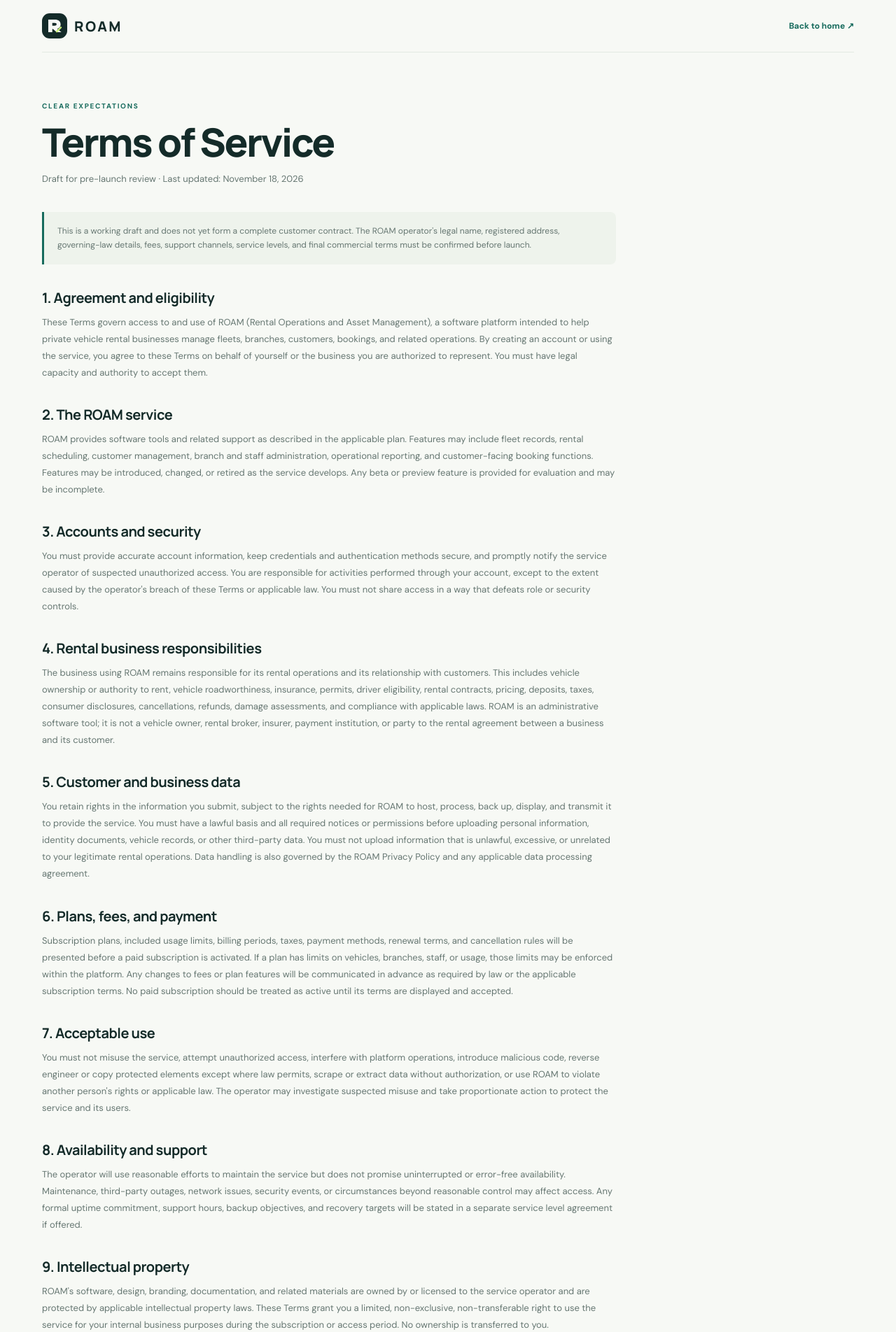
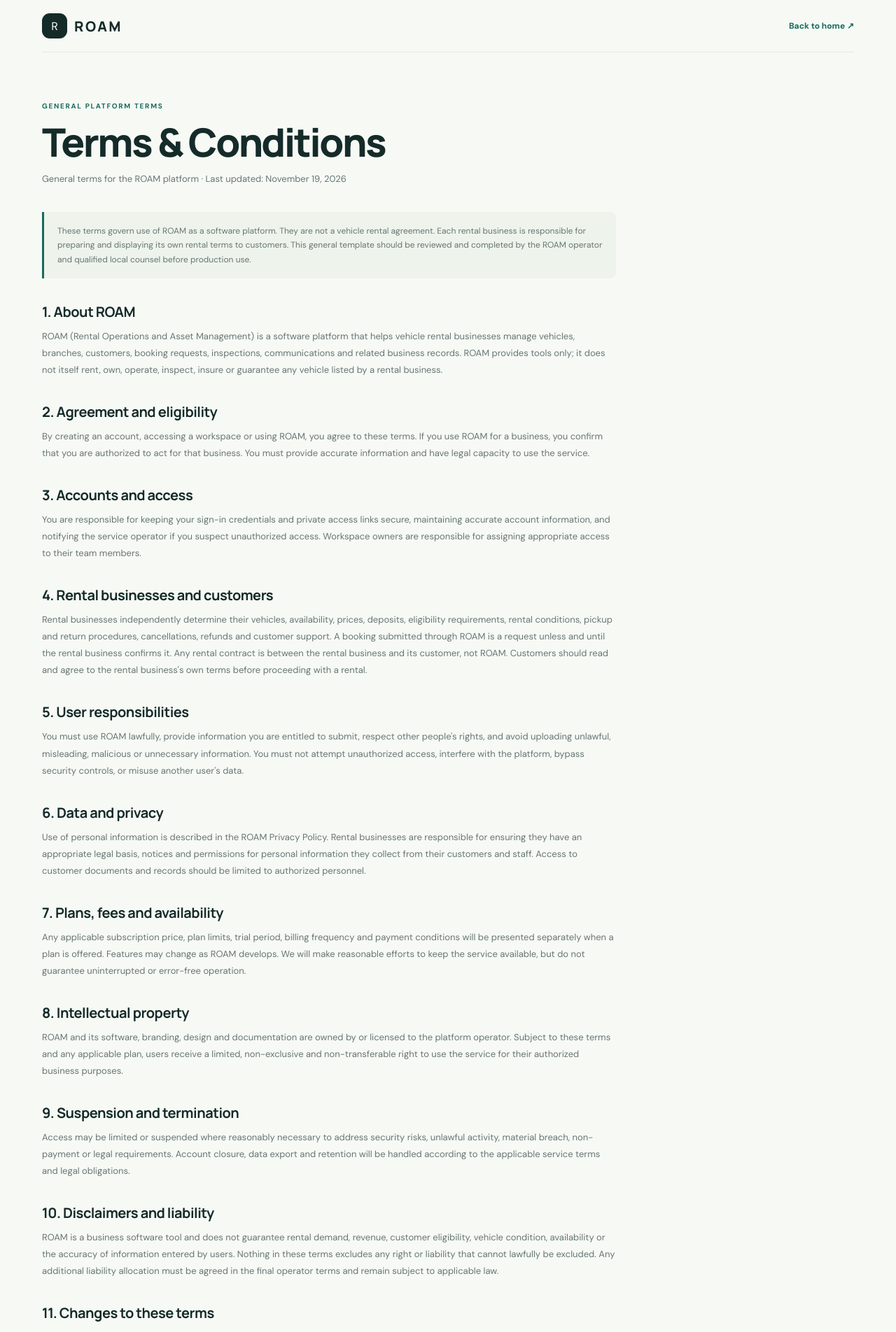
Before and after one commit to engrken/roam, a Next.js app: page /terms in a window 1280 px wide. Shown: the top 1904 px of the page at 70% size. Built offline with nearby package versions, Linux system fonts and the light colour scheme.

Commit message:
docs: clarify general ROAM platform terms

```diff
--- a/src/app/terms/page.tsx
+++ b/src/app/terms/page.tsx
@@ -1,22 +1,31 @@
 import type { Metadata } from "next";
 import Link from "next/link";
-export const metadata: Metadata = { title: "Terms of Service", description: "Terms for using the ROAM rental operations platform." };
+
+export const metadata: Metadata = {
+  title: "Terms & Conditions | ROAM",
+  description: "General terms for using the ROAM rental management platform.",
+};
+
 export default function TermsPage() {
-return <main className="legal-page"><div className="container"><header className="legal-nav"><Link className="brand" href="/"><span className="brand-symbol"><svg viewBox="0 0 40 40"><path d="M8 32V8h12.3c7.1 0 11.2 3.5 11.2 9.2 0 4.2-2.4 7.1-6.6 8.3L33 32h-9l-6.9-6.1h-1.5V32H8Zm7.6-12.4h4.5c2.4 0 3.7-.9 3.7-2.6s-1.3-2.6-3.7-2.6h-4.5v5.2Z" fill="currentColor"/><path d="m24 31 8-8" stroke="#c8f078" strokeWidth="3.2" strokeLinecap="round"/></svg></span><span className="brand-word">ROAM</span></Link><Link href="/">Back to home ↗</Link></header>
-<article className="legal-content"><div className="eyebrow">CLEAR EXPECTATIONS</div><h1>Terms of Service</h1><p className="legal-updated">Draft for pre-launch review · Last updated: November 18, 2026</p>
-<div className="legal-notice">This is a working draft and does not yet form a complete customer contract. The ROAM operator&apos;s legal name, registered address, governing-law details, fees, support channels, service levels, and final commercial terms must be confirmed before launch.</div>
-<h2>1. Agreement and eligibility</h2><p>These Terms govern access to and use of ROAM (Rental Operations and Asset Management), a software platform intended to help private vehicle rental businesses manage fleets, branches, customers, bookings, and related operations. By creating an account or using the service, you agree to these Terms on behalf of yourself or the business you are authorized to represent. You must have legal capacity and authority to accept them.</p>
-<h2>2. The ROAM service</h2><p>ROAM provides software tools and related support as described in the applicable plan. Features may include fleet records, rental scheduling, customer management, branch and staff administration, operational reporting, and customer-facing booking functions. Features may be introduced, changed, or retired as the service develops. Any beta or preview feature is provided for evaluation and may be incomplete.</p>
-<h2>3. Accounts and security</h2><p>You must provide accurate account information, keep credentials and authentication methods secure, and promptly notify the service operator of suspected unauthorized access. You are responsible for activities performed through your account, except to the extent caused by the operator&apos;s breach of these Terms or applicable law. You must not share access in a way that defeats role or security controls.</p>
-<h2>4. Rental business responsibilities</h2><p>The business using ROAM remains responsible for its rental operations and its relationship with customers. This includes vehicle ownership or authority to rent, vehicle roadworthiness, insurance, permits, driver eligibility, rental contracts, pricing, deposits, taxes, consumer disclosures, cancellations, refunds, damage assessments, and compliance with applicable laws. ROAM is an administrative software tool; it is not a vehicle owner, rental broker, insurer, payment institution, or party to the rental agreement between a business and its customer.</p>
-<h2>5. Customer and business data</h2><p>You retain rights in the information you submit, subject to the rights needed for ROAM to host, process, back up, display, and transmit it to provide the service. You must have a lawful basis and all required notices or permissions before uploading personal information, identity documents, vehicle records, or other third-party data. You must not upload information that is unlawful, excessive, or unrelated to your legitimate rental operations. Data handling is also governed by the ROAM Privacy Policy and any applicable data processing agreement.</p>
-<h2>6. Plans, fees, and payment</h2><p>Subscription plans, included usage limits, billing periods, taxes, payment methods, renewal terms, and cancellation rules will be presented before a paid subscription is activated. If a plan has limits on vehicles, branches, staff, or usage, those limits may be enforced within the platform. Any changes to fees or plan features will be communicated in advance as required by law or the applicable subscription terms. No paid subscription should be treated as active until its terms are displayed and accepted.</p>
-<h2>7. Acceptable use</h2><p>You must not misuse the service, attempt unauthorized access, interfere with platform operations, introduce malicious code, reverse engineer or copy protected elements except where law permits, scrape or extract data without authorization, or use ROAM to violate another person&apos;s rights or applicable law. The operator may investigate suspected misuse and take proportionate action to protect the service and its users.</p>
-<h2>8. Availability and support</h2><p>The operator will use reasonable efforts to maintain the service but does not promise uninterrupted or error-free availability. Maintenance, third-party outages, network issues, security events, or circumstances beyond reasonable control may affect access. Any formal uptime commitment, support hours, backup objectives, and recovery targets will be stated in a separate service level agreement if offered.</p>
-<h2>9. Intellectual property</h2><p>ROAM&apos;s software, design, branding, documentation, and related materials are owned by or licensed to the service operator and are protected by applicable intellectual property laws. These Terms grant you a limited, non-exclusive, non-transferable right to use the service for your internal business purposes during the subscription or access period. No ownership is transferred to you.</p>
-<h2>10. Suspension and termination</h2><p>Access may be suspended or terminated for material breach, non-payment, unlawful use, security risks, or where required by law. Where reasonable and lawful, the operator will provide notice and an opportunity to address the issue. The final contract will specify account closure, export availability, data retention, and deletion procedures.</p>
-<h2>11. Disclaimers and liability</h2><p>To the extent permitted by law, ROAM is provided on an as-available basis and does not guarantee business results, booking volume, revenue, vehicle availability, or the accuracy of information entered by users. Nothing in these Terms excludes rights or liabilities that cannot lawfully be excluded. Any liability cap, exclusions, and allocation of risk must be finalized in the launch agreement and will be subject to applicable law.</p>
-<h2>12. Changes to these Terms</h2><p>The operator may update these Terms as the platform evolves. Material changes will be communicated through the service or another appropriate channel. Continued use after an effective date may constitute acceptance where permitted by law; otherwise, renewed consent will be requested when required.</p>
-<h2>13. Governing law and disputes</h2><p>These Terms are intended for a service initially developed for the Philippine market. The operator&apos;s legal identity, governing-law clause, venue, and dispute-resolution process must be confirmed and inserted before public launch. Nothing here limits mandatory consumer or other rights under applicable law.</p>
-<h2>14. Contact</h2><p>The service operator&apos;s registered name, business address, and support contact will be published before launch. Until then, this document should be treated as a draft, not a final offer or binding subscription agreement.</p><p><Link href="/">Return to ROAM home</Link></p></article></div></main>;
+  return <main className="legal-page"><div className="container">
+    <header className="legal-nav"><Link className="brand" href="/"><span className="brand-symbol">R</span><span className="brand-word">ROAM</span></Link><Link href="/">Back to home ↗</Link></header>
+    <article className="legal-content">
+      <div className="eyebrow">GENERAL PLATFORM TERMS</div><h1>Terms & Conditions</h1>
+      <p className="legal-updated">General terms for the ROAM platform · Last updated: November 19, 2026</p>
+      <div className="legal-notice">These terms govern use of ROAM as a software platform. They are not a vehicle rental agreement. Each rental business is responsible for preparing and displaying its own rental terms to customers. This general template should be reviewed and completed by the ROAM operator and qualified local counsel before production use.</div>
+      <h2>1. About ROAM</h2><p>ROAM (Rental Operations and Asset Management) is a software platform that helps vehicle rental businesses manage vehicles, branches, customers, booking requests, inspections, communications and related business records. ROAM provides tools only; it does not itself rent, own, operate, inspect, insure or guarantee any vehicle listed by a rental business.</p>
+      <h2>2. Agreement and eligibility</h2><p>By creating an account, accessing a workspace or using ROAM, you agree to these terms. If you use ROAM for a business, you confirm that you are authorized to act for that business. You must provide accurate information and have legal capacity to use the service.</p>
+      <h2>3. Accounts and access</h2><p>You are responsible for keeping your sign-in credentials and private access links secure, maintaining accurate account information, and notifying the service operator if you suspect unauthorized access. Workspace owners are responsible for assigning appropriate access to their team members.</p>
+      <h2>4. Rental businesses and customers</h2><p>Rental businesses independently determine their vehicles, availability, prices, deposits, eligibility requirements, rental conditions, pickup and return procedures, cancellations, refunds and customer support. A booking submitted through ROAM is a request unless and until the rental business confirms it. Any rental contract is between the rental business and its customer, not ROAM. Customers should read and agree to the rental business's own terms before proceeding with a rental.</p>
+      <h2>5. User responsibilities</h2><p>You must use ROAM lawfully, provide information you are entitled to submit, respect other people's rights, and avoid uploading unlawful, misleading, malicious or unnecessary information. You must not attempt unauthorized access, interfere with the platform, bypass security controls, or misuse another user's data.</p>
+      <h2>6. Data and privacy</h2><p>Use of personal information is described in the ROAM Privacy Policy. Rental businesses are responsible for ensuring they have an appropriate legal basis, notices and permissions for personal information they collect from their customers and staff. Access to customer documents and records should be limited to authorized personnel.</p>
+      <h2>7. Plans, fees and availability</h2><p>Any applicable subscription price, plan limits, trial period, billing frequency and payment conditions will be presented separately when a plan is offered. Features may change as ROAM develops. We will make reasonable efforts to keep the service available, but do not guarantee uninterrupted or error-free operation.</p>
+      <h2>8. Intellectual property</h2><p>ROAM and its software, branding, design and documentation are owned by or licensed to the platform operator. Subject to these terms and any applicable plan, users receive a limited, non-exclusive and non-transferable right to use the service for their authorized business purposes.</p>
+      <h2>9. Suspension and termination</h2><p>Access may be limited or suspended where reasonably necessary to address security risks, unlawful activity, material breach, non-payment or legal requirements. Account closure, data export and retention will be handled according to the applicable service terms and legal obligations.</p>
+      <h2>10. Disclaimers and liability</h2><p>ROAM is a business software tool and does not guarantee rental demand, revenue, customer eligibility, vehicle condition, availability or the accuracy of information entered by users. Nothing in these terms excludes any right or liability that cannot lawfully be excluded. Any additional liability allocation must be agreed in the final operator terms and remain subject to applicable law.</p>
+      <h2>11. Changes to these terms</h2><p>We may update these terms to reflect changes to the service or applicable requirements. Material changes will be communicated through the platform or another appropriate channel. Where required, users will be asked to accept the updated version before continuing to use protected workspace features.</p>
+      <h2>12. Governing law and contact</h2><p>The ROAM operator's legal name, registered address, governing law, dispute process and support contact must be confirmed and published before production launch. Mandatory rights under applicable law remain unaffected.</p>
+      <p><Link href="/privacy">Read the ROAM Privacy Policy</Link></p><p><Link href="/">Return to ROAM home</Link></p>
+    </article>
+  </div></main>;
 }
```
